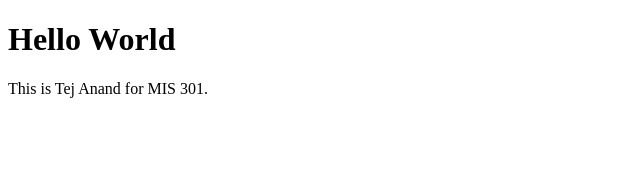
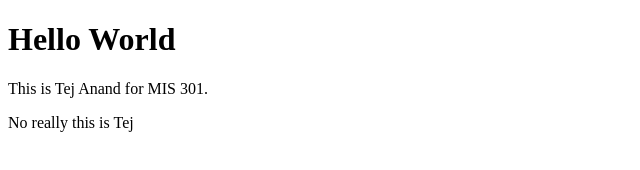
Before and after one commit to tsanand/tsanand.github.io, a plain HTML site: page index.html in a window 1280 px wide. Shown: the whole page, without its empty margins (0-640 px from the left). Drawn offline with Linux system fonts and the light colour scheme.

Commit message:
Update index.html

```diff
--- a/index.html
+++ b/index.html
@@ -3,5 +3,6 @@
 <body>
 <h1>Hello World</h1>
 <p>This is Tej Anand for MIS 301.</p>
+  <p> No really this is Tej</p>
 </body>
 </html>
```
